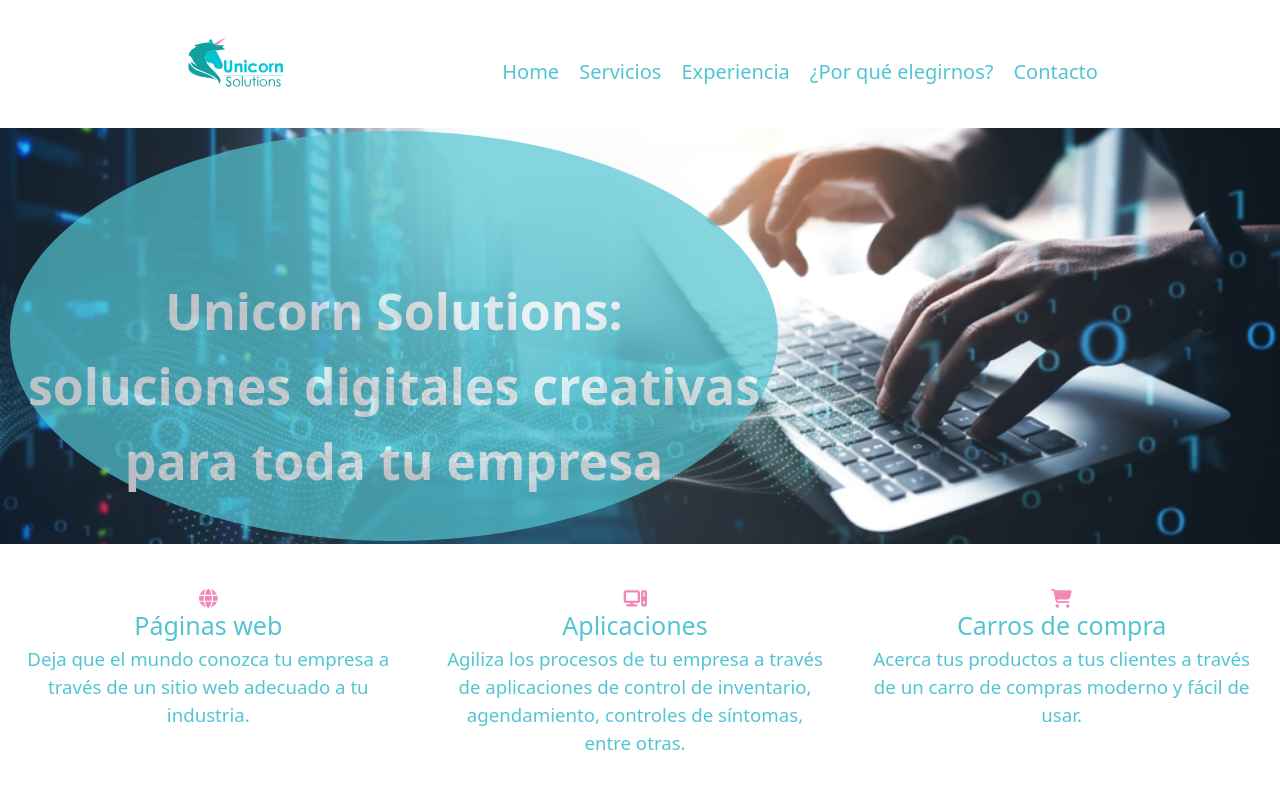
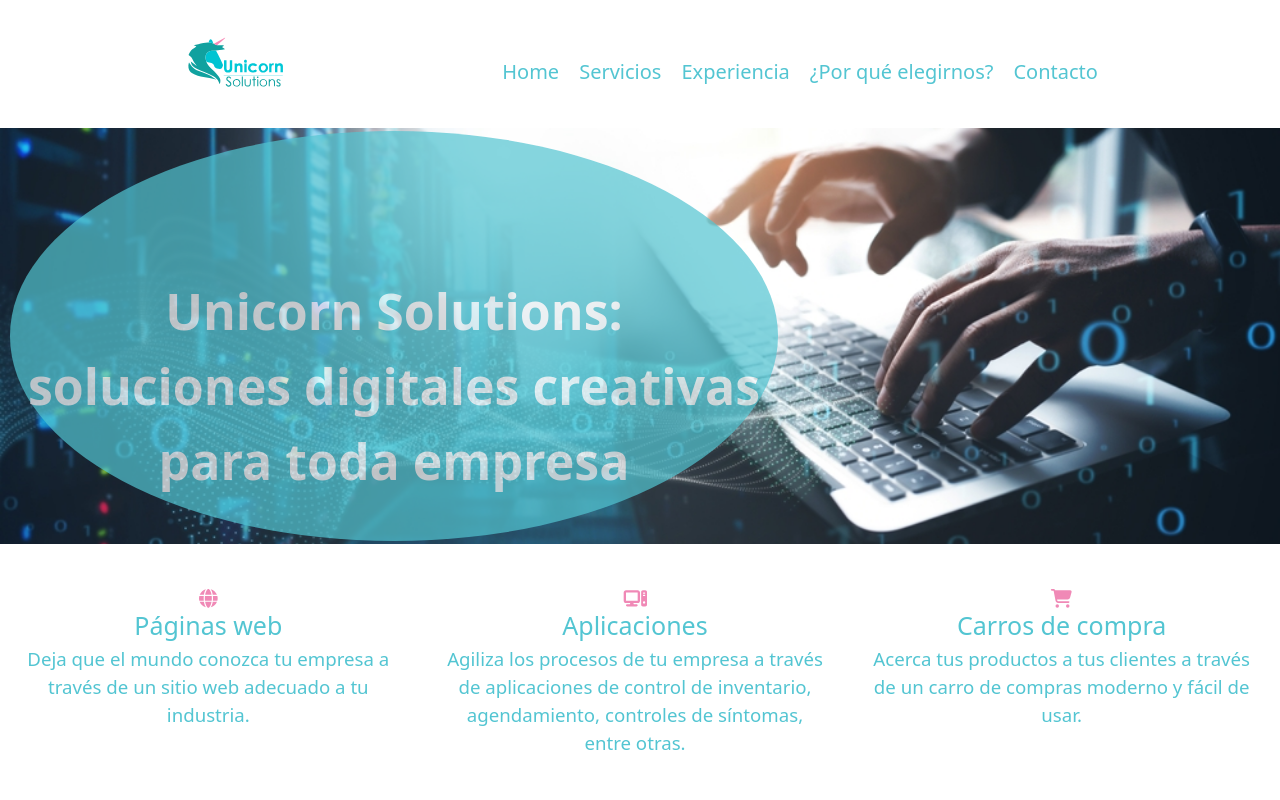
Before and after one commit to danicortesloba/unicorn-solutions, a Next.js app: page / in a window 1280 px wide. Shown: the top 800 px of the page. Built offline with nearby package versions, Linux system fonts and the light colour scheme.

Commit message:
fix home text

```diff
--- a/src/app/components/Home.tsx
+++ b/src/app/components/Home.tsx
@@ -7,7 +7,7 @@ const Home = () => {
 
         <div className={styles.Turquoise}>
           <div className={styles.Textbox}>
-            <h1>Unicorn Solutions: <br></br>soluciones digitales creativas<br></br> para toda tu empresa</h1>
+            <h1>Unicorn Solutions: <br></br>soluciones digitales creativas<br></br> para toda empresa</h1>
           </div>
         </div>
         <div></div>
```
